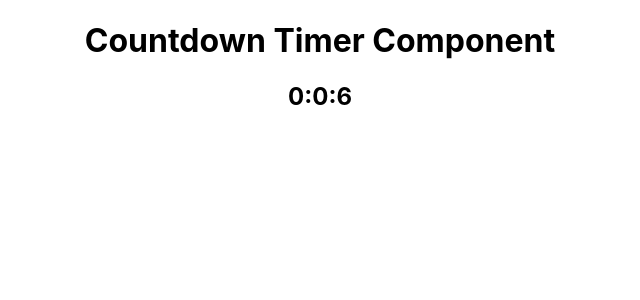
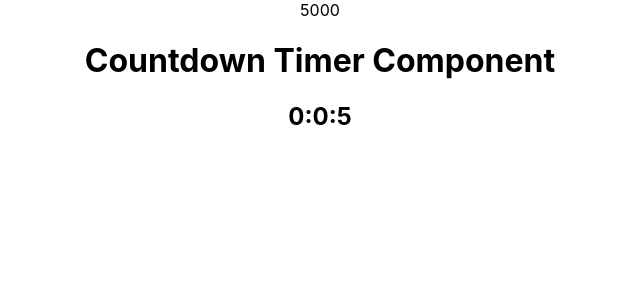
Before and after one commit to SofPan/lovely-earthquake, a React (Create React App) app in the folder client/: page / in a window 1280 px wide. Shown: the top 300 px of the page, without its empty margins (320-960 px from the left). Built offline with nearby package versions, Linux system fonts and the light colour scheme.

Commit message:
move countdown logic to Timer parent component

```diff
--- a/client/src/components/Timer/Countdown.jsx
+++ b/client/src/components/Timer/Countdown.jsx
@@ -1,7 +1,6 @@
 import { useEffect, useState } from "react";
 
-const Countdown = () => {
-  const [time, setTime] = useState(10000);
+const Countdown = props => {
   const [hours, setHours] = useState(0);
   const [minutes, setMinutes] = useState(0);
   const [seconds, setSeconds] = useState(0);
@@ -12,16 +11,12 @@ const Countdown = () => {
     setSeconds(Math.floor((milliseconds / 1000) % 60));
   }
   useEffect(() => {
-    if (time > -1){
-      const interval = setInterval(() => {
-        getTimeRemaining(time);
-        setTime(time - 1000);
-      }, 1000);
-      return () => clearInterval(interval);
-    }
-  });
+    getTimeRemaining(props.time);
+  }, [props.time]);
+
   return(
     <div>
+      <h1>Countdown Timer Component</h1>
       <h2>
         {hours}:{minutes}:{seconds}
       </h2>
--- a/client/src/components/Timer/Timer.jsx
+++ b/client/src/components/Timer/Timer.jsx
@@ -1,10 +1,23 @@
+import { useEffect, useState } from "react";
+
 import Countdown from './Countdown';
 
 const Timer = () => {
+  const [time, setTime] = useState(10000);
+
+  useEffect(() => {
+    if (time > 0){
+      const interval = setInterval(() => {
+        setTime(time - 1000);
+      }, 1000);
+      return () => clearInterval(interval);
+    }
+  });
+
   return(
     <div>
-      <h1>Countdown Timer Component</h1>
-      <Countdown />
+      {time}
+      <Countdown time={time}/>
     </div>
   )
 }
```
